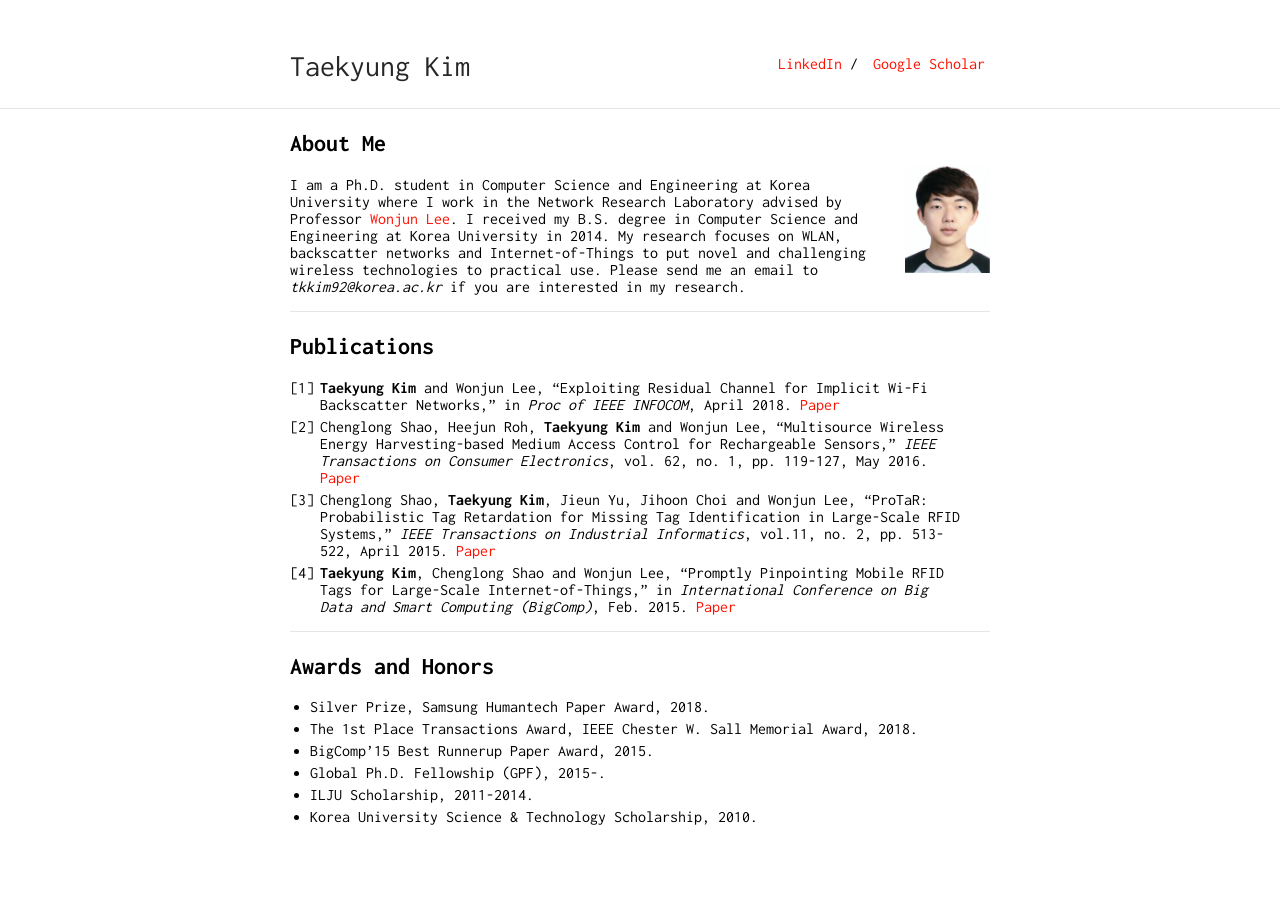
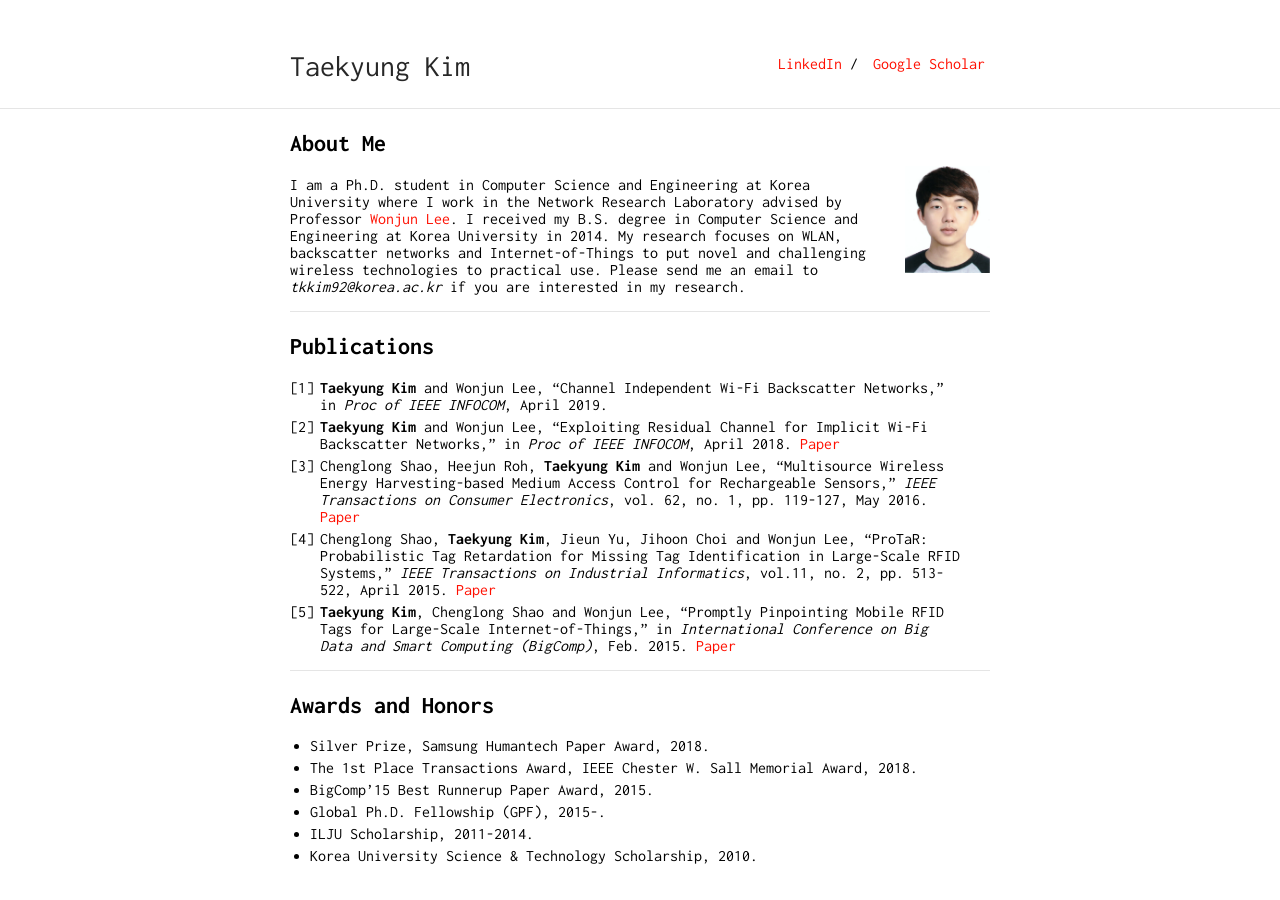
Before and after one commit to tkkim92/tkkim92.github.io, a Jekyll site: the page built from index.md, in a window 1280 px wide. Built offline with Jekyll 4.4.1, drawn with Linux system fonts in a browser that asks for light colours; our own code applies the rules of GitHub Pages for plain Markdown files.

Commit message:
accepted to infocom 2019

```diff
--- a/index.md
+++ b/index.md
@@ -15,6 +15,7 @@ Please send me an email to *tkkim92@korea.ac.kr* if you are interested in my res
 
 ## Publications
 
+1. **Taekyung Kim** and Wonjun Lee, "Channel Independent Wi-Fi Backscatter Networks," in *Proc of IEEE INFOCOM*, April 2019.
 1. **Taekyung Kim** and Wonjun Lee, "Exploiting Residual Channel for Implicit Wi-Fi Backscatter Networks," in *Proc of IEEE INFOCOM*, April 2018. [Paper](https://ieeexplore.ieee.org/document/8486273)
 1. Chenglong Shao, Heejun Roh, **Taekyung Kim** and Wonjun Lee, "Multisource Wireless Energy Harvesting-based Medium Access Control for Rechargeable Sensors," *IEEE Transactions on Consumer Electronics*, vol. 62, no. 1, pp. 119-127, May 2016. [Paper](https://ieeexplore.ieee.org/document/7514670/)
 1. Chenglong Shao, **Taekyung Kim**, Jieun Yu, Jihoon Choi and Wonjun Lee, "ProTaR: Probabilistic Tag Retardation for Missing Tag Identification in Large-Scale RFID Systems," *IEEE Transactions on Industrial Informatics*, vol.11, no. 2, pp. 513-522, April 2015. [Paper](https://ieeexplore.ieee.org/document/7047883/)
```
